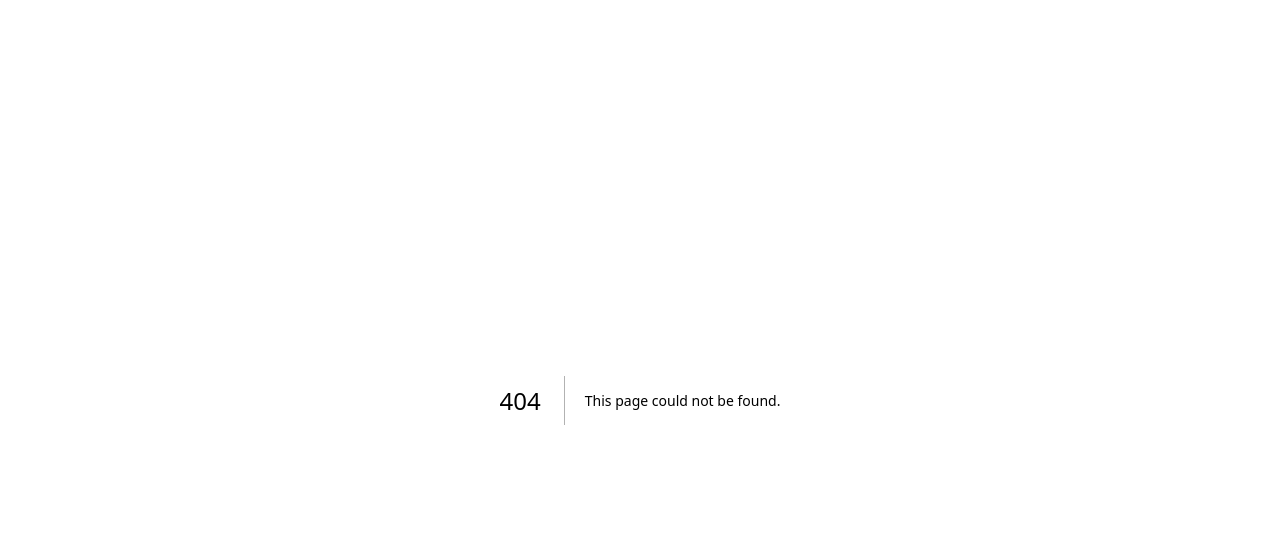
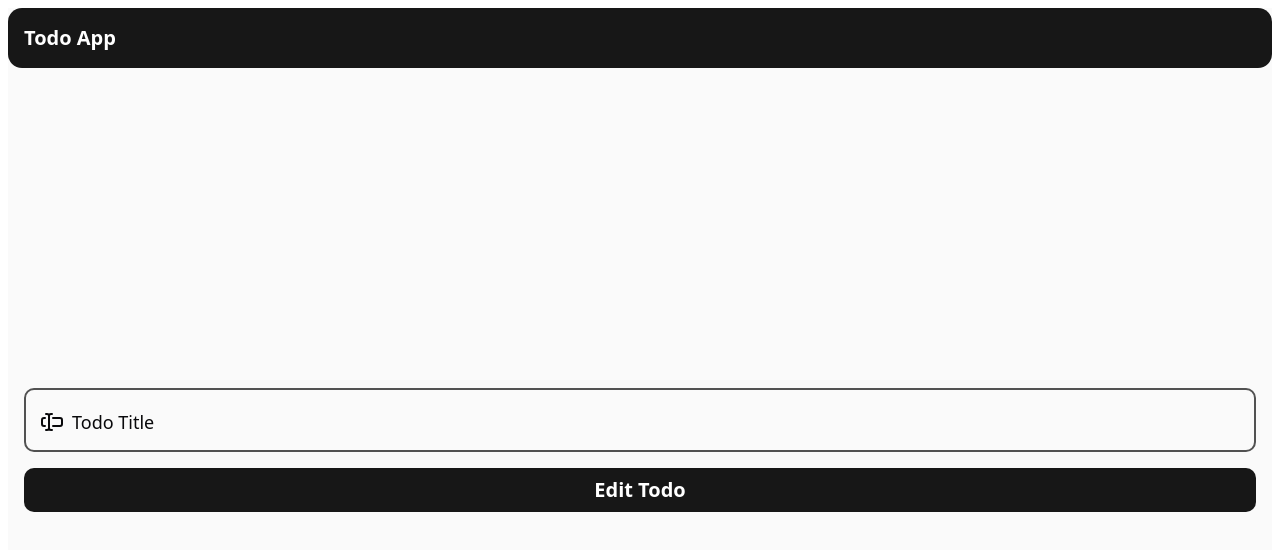
Before and after one commit to pratyakshkwatra/todo, a Next.js app: page /edit_todo in a window 1280 px wide. Before the commit this address had no page. Shown: the top 550 px of the page. Built offline with nearby package versions, Linux system fonts and the light colour scheme; no server answers.

Commit message:
chore: add edit_todo functionality

```diff
--- a/src/actions/todoActions.tsx
+++ b/src/actions/todoActions.tsx
@@ -6,13 +6,21 @@ import { eq } from "drizzle-orm";
 import { revalidatePath } from "next/cache";
 import { redirect } from "next/navigation";
 
+export async function getTodosAction() {
+  return await db.select().from(todosTable).orderBy(todosTable.createdAt);
+}
+
 export async function addTodoAction(title: string) {
   await db.insert(todosTable).values({ title });
   redirect("/");
 }
 
-export async function getTodosAction() {
-  return await db.select().from(todosTable).orderBy(todosTable.createdAt);
+export async function editTodoAction(id: number, title: string) {
+  await db
+    .update(todosTable)
+    .set({ title: title })
+    .where(eq(todosTable.id, id));
+  redirect("/");
 }
 
 export async function deleteTodosAction({ id }: { id: number }) {
--- /dev/null
+++ b/src/app/edit_todo/page.tsx
@@ -0,0 +1,77 @@
+"use client";
+
+import { useState } from "react";
+import AppBar from "@/components/appbar";
+import { TextCursorInput } from "lucide-react";
+import { editTodoAction } from "@/actions/todoActions";
+import { motion } from "motion/react";
+import { useSearchParams } from "next/navigation";
+
+export default function EditTodoPage() {
+  const searchParams = useSearchParams();
+  const id = Number(searchParams.get("id") || -1);
+  const prevTitle = searchParams.get("prevTitle");
+
+  const [title, setTitle] = useState(prevTitle ?? "");
+  const [error, setError] = useState("");
+
+  const handleEditTodo = async () => {
+    if (id != -1) {
+      if (!title.trim()) {
+        setError("Todo title cannot be empty");
+        return;
+      }
+      setError("");
+      await editTodoAction(id, title);
+      setTitle("");
+    }
+  };
+
+  return (
+    <div className="m-2 flex flex-col h-screen bg-neutral-50">
+      <AppBar showTrailing={false} />
+      <motion.div
+        initial={{ opacity: 0 }}
+        animate={{ opacity: 1 }}
+        transition={{ duration: 1, ease: "easeInOut" }}
+        className="mt-6 flex flex-col items-center justify-center flex-1 px-4"
+      >
+        <div className="w-full flex flex-col gap-3">
+          <label className="flex flex-col-reverse relative group">
+            <input
+              type="text"
+              name="todo_title"
+              required
+              value={title}
+              onChange={(e) => {
+                setTitle(e.target.value);
+                if (error) setError("");
+              }}
+              className={`border-2 px-4 py-3 leading-9 rounded-lg outline-none ${
+                error ? "border-red-500" : "border-neutral-600"
+              }`}
+            />
+            <span
+              className={`flex gap-2 justify-center items-center text-lg absolute left-4 transition-all duration-200 ${
+                title
+                  ? "-translate-y-18 text-lg text-neutral-600"
+                  : "-translate-y-4 text-lg"
+              } group-focus-within:-translate-y-18 group-focus-within:text-lg group-focus-within:text-neutral-600`}
+            >
+              <TextCursorInput />
+              Todo Title
+            </span>
+          </label>
+
+          {error && <p className="text-red-500 text-sm mt-1">{error}</p>}
+        </div>
+        <button
+          onClick={handleEditTodo}
+          className="mt-4 w-full py-2 bg-neutral-900 text-white font-bold rounded-lg text-xl hover:bg-neutral-800 focus:border-neutral-800 transition duration-200"
+        >
+          Edit Todo
+        </button>
+      </motion.div>
+    </div>
+  );
+}
--- a/src/components/appbar.tsx
+++ b/src/components/appbar.tsx
@@ -1,6 +1,6 @@
 "use client";
 
-import { Plus } from "@deemlol/next-icons";
+import { Plus } from "lucide-react";
 import { motion } from "motion/react";
 import { useRouter } from "next/navigation";
 
--- a/src/components/listtile.tsx
+++ b/src/components/listtile.tsx
@@ -1,12 +1,14 @@
 "use client";
 
-import { X } from "@deemlol/next-icons";
 import { Todo } from "../models/todo";
-import { deleteTodosAction } from "../actions/todoActions";
-import { Calendar } from "lucide-react";
+import { deleteTodosAction, editTodoAction } from "../actions/todoActions";
+import { Calendar, Pencil, X } from "lucide-react";
 import { motion } from "motion/react";
+import { useRouter } from "next/navigation";
 
 export default function ListTile({ todo }: { todo: Todo }) {
+  const router = useRouter();
+
   return (
     <motion.div
       initial={{ opacity: 0 }}
@@ -28,7 +30,16 @@ export default function ListTile({ todo }: { todo: Todo }) {
           {todo.title == "Test" ? "" : todo.title}
         </p>
       </div>
-      <X onClick={async () => await deleteTodosAction({ id: todo.id })}></X>
+      <div className="flex gap-4 items-center justify-center">
+        <Pencil
+          size={24}
+          onClick={async () => router.push(`/edit_todo?id=${todo.id}&prevTitle=${todo.title}`)}
+        ></Pencil>
+        <X
+          size={30}
+          onClick={async () => await deleteTodosAction({ id: todo.id })}
+        ></X>
+      </div>
     </motion.div>
   );
 }
```
